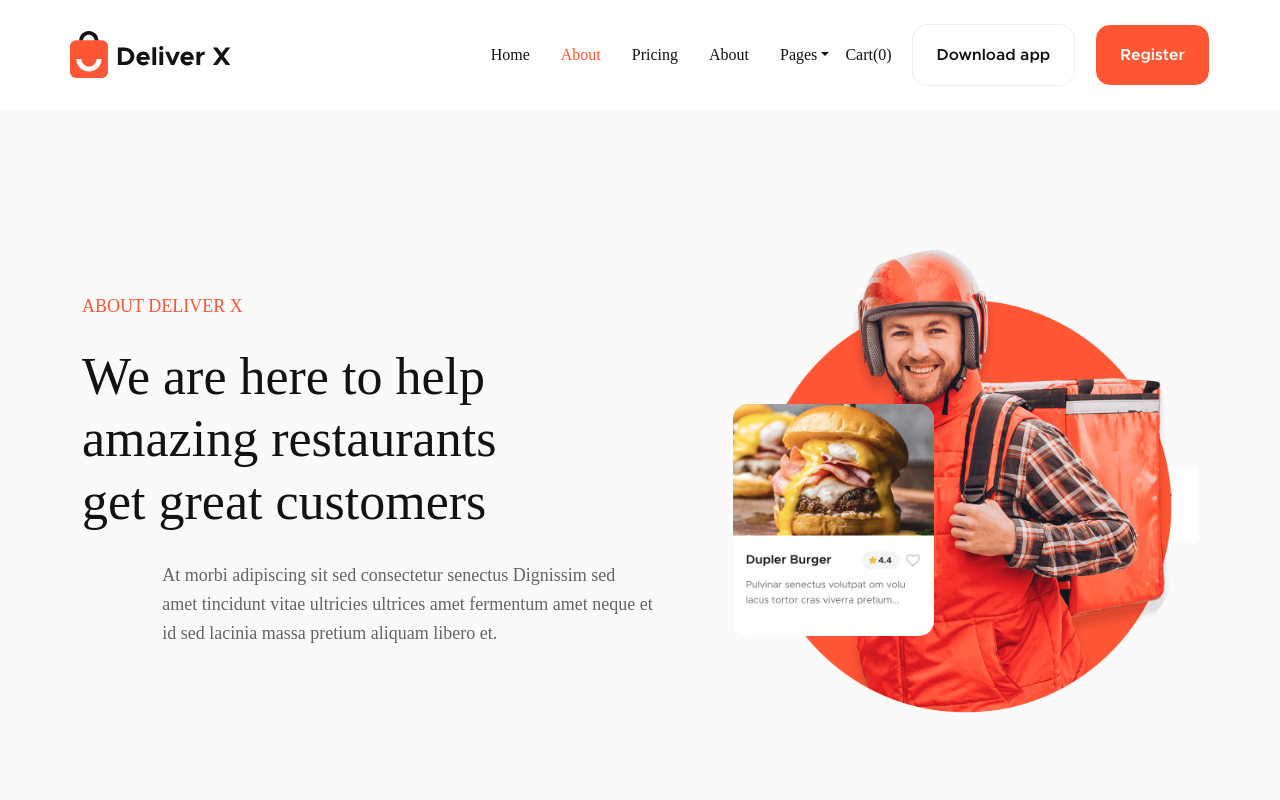
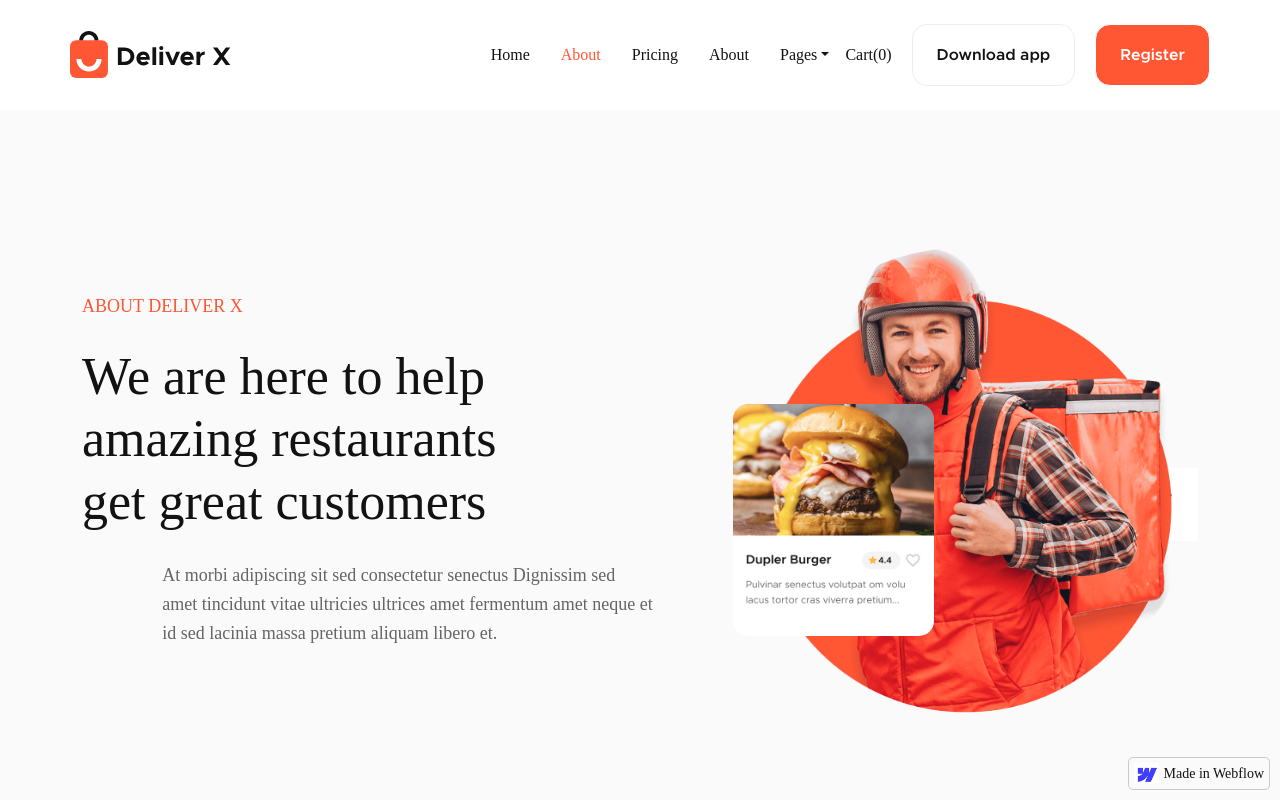
Before and after one commit to nsanzimfura-eric/automatedPros, a React (Vite) app: page / in a window 1280 px wide. Shown: the top 800 px of the page. Built offline with nearby package versions, Linux system fonts and the light colour scheme; a web font is replaced by a local one.

Commit message:
Postion webflow footer fixed logo

```diff
--- a/src/components/footer/Footer.tsx
+++ b/src/components/footer/Footer.tsx
@@ -4,7 +4,7 @@ import { newsData } from "./footerData";
 
 const Footer = () => {
     return (
-        <div className={`${styles.footer} w-100 p-0 m-0 d-flex pt-5`}>
+        <div className={`${styles.footer} w-100 p-0 m-0 d-flex flex-column pt-5`}>
             <div className="container containerWrapper p-4">
                 <div className="footerIntroWrapper py-3 pb-5 d-flex">
                     <div className="footerIntro pb-0 pb-lg-3">
@@ -24,7 +24,13 @@ const Footer = () => {
                 </div>
             </div>
             <div className="pt-3">
-
+                <div></div>
+                <div></div>
+                <div></div>
+            </div>
+            <div className="copyright d-flex text-center">
+                Copyright © Deliver X | Designed by  <a href="https://brixtemplates.com/" className="text-decoration-none mx-1">BRIX Templates</a>
+                - Powered by  <a href="https://webflow.com/" className="text-decoration-none mx-1">Webflow</a>
             </div>
 
 
--- a/src/components/footer/footer.module.scss
+++ b/src/components/footer/footer.module.scss
@@ -101,5 +101,15 @@
         }
       }
     }
+    .copyright {
+      @include p;
+      a {
+        @include transition;
+        color: $primary;
+        &:hover {
+          color: $secondary;
+        }
+      }
+    }
   }
 }
--- a/src/pages/About/About.tsx
+++ b/src/pages/About/About.tsx
@@ -30,6 +30,10 @@ export default function About() {
 
     return (
         <div className={`${styles.about} container-fluid m-0 p-0 bg-pale w-100`}>
+            <a href="https://webflow.com/" className="fixedLogo text-decoration-none">
+                <img src="/images/web.png" alt="WebFlow logo" />
+                Made in Webflow
+            </a>
             <NavbarComponent />
             <Hero />
             <AboutUs reverseColumns={reverseColumns2} data={aboutUsData} />
--- a/src/pages/About/about.module.scss
+++ b/src/pages/About/about.module.scss
@@ -1,9 +1,25 @@
 @import "../../styles/variables.scss";
 @import "../../styles/mixins.scss";
 
-#about {
+.about {
   :global {
     background-color: $pale;
-    @include page;
+    .fixedLogo {
+      position: fixed;
+      bottom: 10px;
+      right: 10px;
+      border: 1px solid $border;
+      border-radius: 5px;
+      padding: 5px;
+      z-index: 100;
+      font-family: $polisBold;
+      color: $dark;
+      display: flex;
+      gap: 5px;
+      font-size: pxToEm(14);
+      img {
+        width: 25px;
+      }
+    }
   }
 }
```
Also changed, not shown: public/images/web.png (added).
